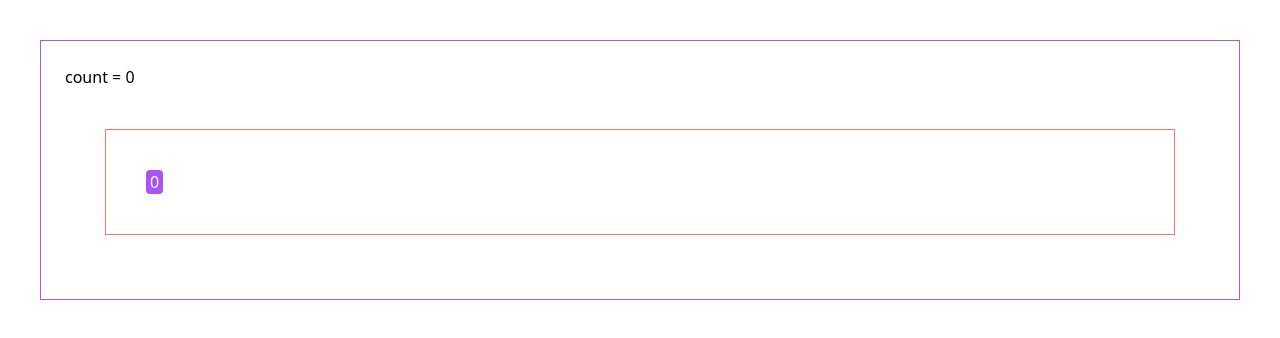
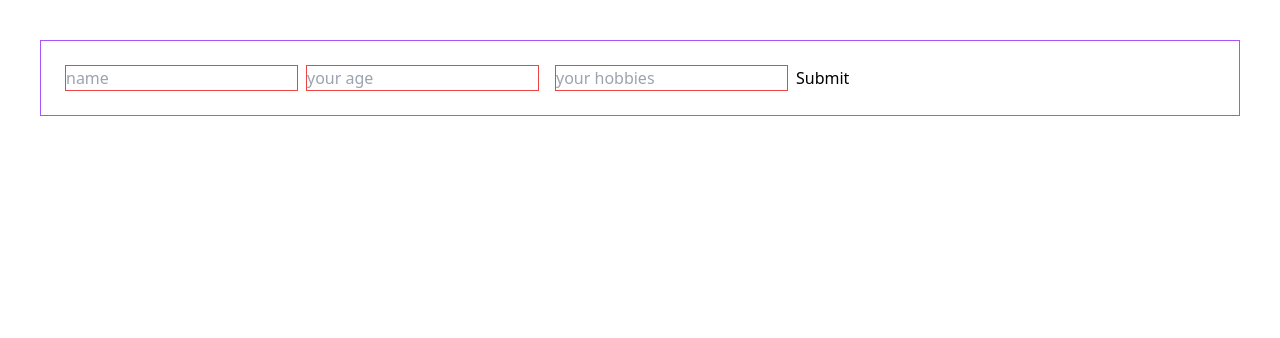
Before and after one commit to mehedihasan8/PH_Univercity, a React (Vite) app: page / in a window 1280 px wide. Shown: the top 338 px of the page. Built offline with nearby package versions, Linux system fonts and the light colour scheme.

Commit message:
create useReducer and from element

```diff
--- a/src/App.tsx
+++ b/src/App.tsx
@@ -1,13 +1,10 @@
-import { useState } from "react";
 import "./App.css";
-import CounterWithFunComponent from "./components/CounterWithFunComponent";
+import UserInfoWithUseReducer from "./components/UserInfoWithUseReducer";
 
 function App() {
-  const [count, setCount] = useState(0);
   return (
     <div className="border border-purple-500 p-6 m-10">
-      <p>count = {count}</p>
-      <CounterWithFunComponent count={count} setCount={setCount} />
+      <UserInfoWithUseReducer />
     </div>
   );
 }
--- /dev/null
+++ b/src/components/ChildComponent.tsx
@@ -0,0 +1,9 @@
+const ChildComponent = ({ count }: { count: number }) => {
+  return (
+    <div className="rounded p-10 mx-10 mb-10  border-purple-400 border">
+      {count}
+    </div>
+  );
+};
+
+export default ChildComponent;
--- a/src/components/CounterWithFunComponent.tsx
+++ b/src/components/CounterWithFunComponent.tsx
@@ -1,3 +1,5 @@
+import ChildComponent from "./ChildComponent";
+
 type Tprops = {
   count: number;
   setCount: React.Dispatch<React.SetStateAction<number>>;
@@ -12,6 +14,7 @@ const CounterWithFunComponent = ({ count, setCount }: Tprops) => {
       >
         {count}
       </button>
+      <ChildComponent count={count} />
     </div>
   );
 };
--- /dev/null
+++ b/src/components/UserInfoWithUseReducer.tsx
@@ -0,0 +1,69 @@
+import { ChangeEvent, useReducer } from "react";
+type TAction = {
+  type: string;
+  payload: string;
+};
+const initialState = {
+  name: "",
+  age: "",
+  hobbies: [] as string[],
+};
+
+const reducer = (currentState: typeof initialState, action: TAction) => {
+  switch (action.type) {
+    case "addName":
+      return { ...currentState, name: action.payload };
+    case "addAge":
+      return { ...currentState, age: action.payload };
+    case "addHobby":
+      return {
+        ...currentState,
+        hobbies: [...currentState.hobbies, action.payload],
+      };
+
+    default:
+      return currentState;
+  }
+};
+
+const UserInfoWithUseReducer = () => {
+  const [state, dispatch] = useReducer(reducer, initialState);
+
+  const handleSubmit = (e: ChangeEvent<HTMLFormElement>) => {
+    e.preventDefault();
+
+    console.log(state);
+  };
+
+  return (
+    <form onSubmit={handleSubmit}>
+      <input
+        onChange={(e) => dispatch({ type: "addName", payload: e.target.value })}
+        type="text"
+        id="name"
+        name="name"
+        placeholder="name"
+        className="border border-red-500"
+      />
+      <input
+        onChange={(e) => dispatch({ type: "addAge", payload: e.target.value })}
+        type="number"
+        id="name"
+        name="name"
+        placeholder="your age"
+        className="border border-red-500 mx-2"
+      />
+      <input
+        onBlur={(e) => dispatch({ type: "addHobby", payload: e.target.value })}
+        type="text"
+        id="name"
+        name="name"
+        placeholder="your hobbies"
+        className="border border-red-500 mx-2"
+      />
+      <button type="submit">Submit</button>
+    </form>
+  );
+};
+
+export default UserInfoWithUseReducer;
```
